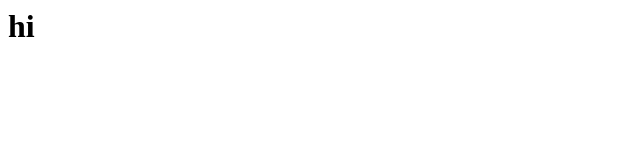
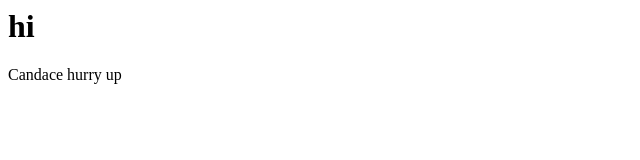
Before and after one commit to lizziepink92/Test, a plain HTML site: page index.html in a window 1280 px wide. Shown: the whole page, without its empty margins (0-640 px from the left). Drawn offline with Linux system fonts and the light colour scheme.

Commit message:
Extra info in index

```diff
--- a/index.html
+++ b/index.html
@@ -1 +1,2 @@
 <h1> hi </h1>
+<p> Candace hurry up</p>
```
